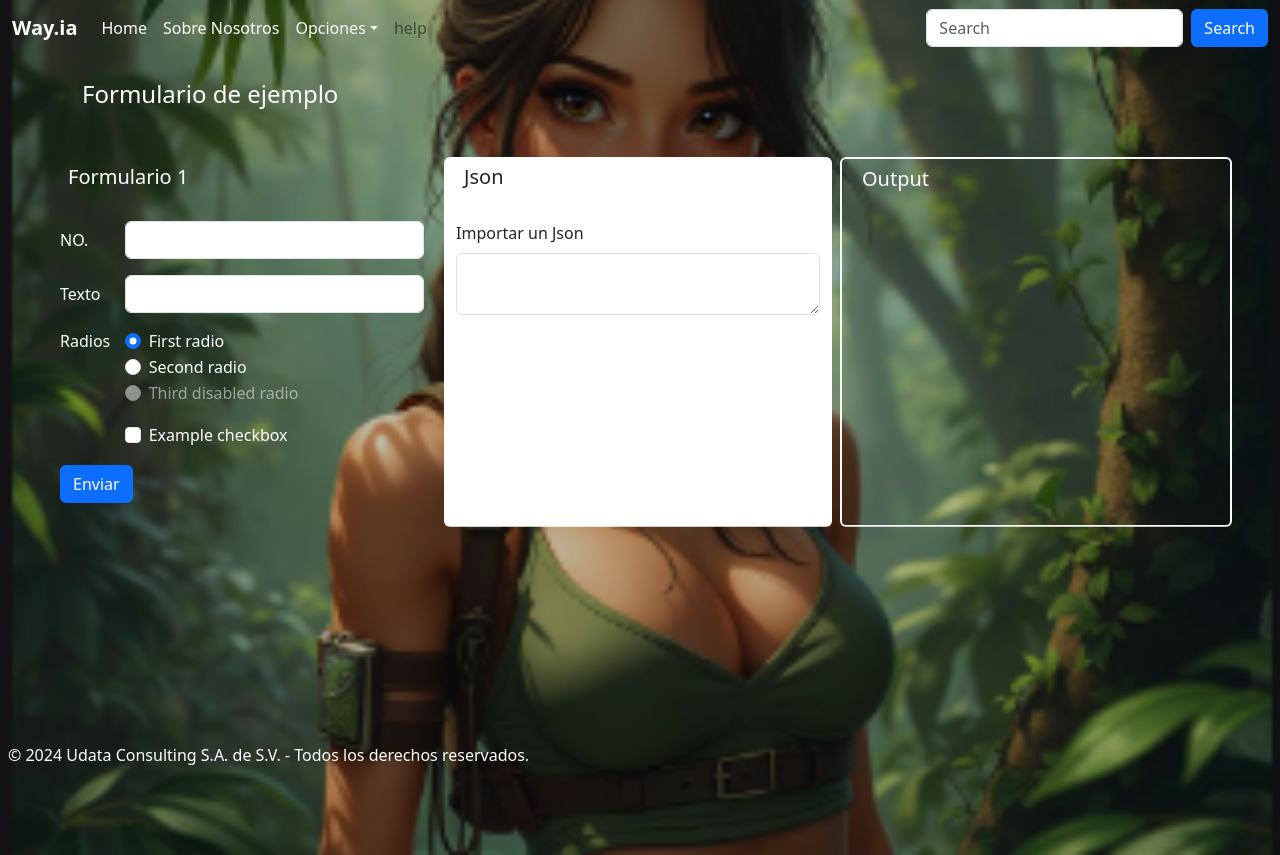
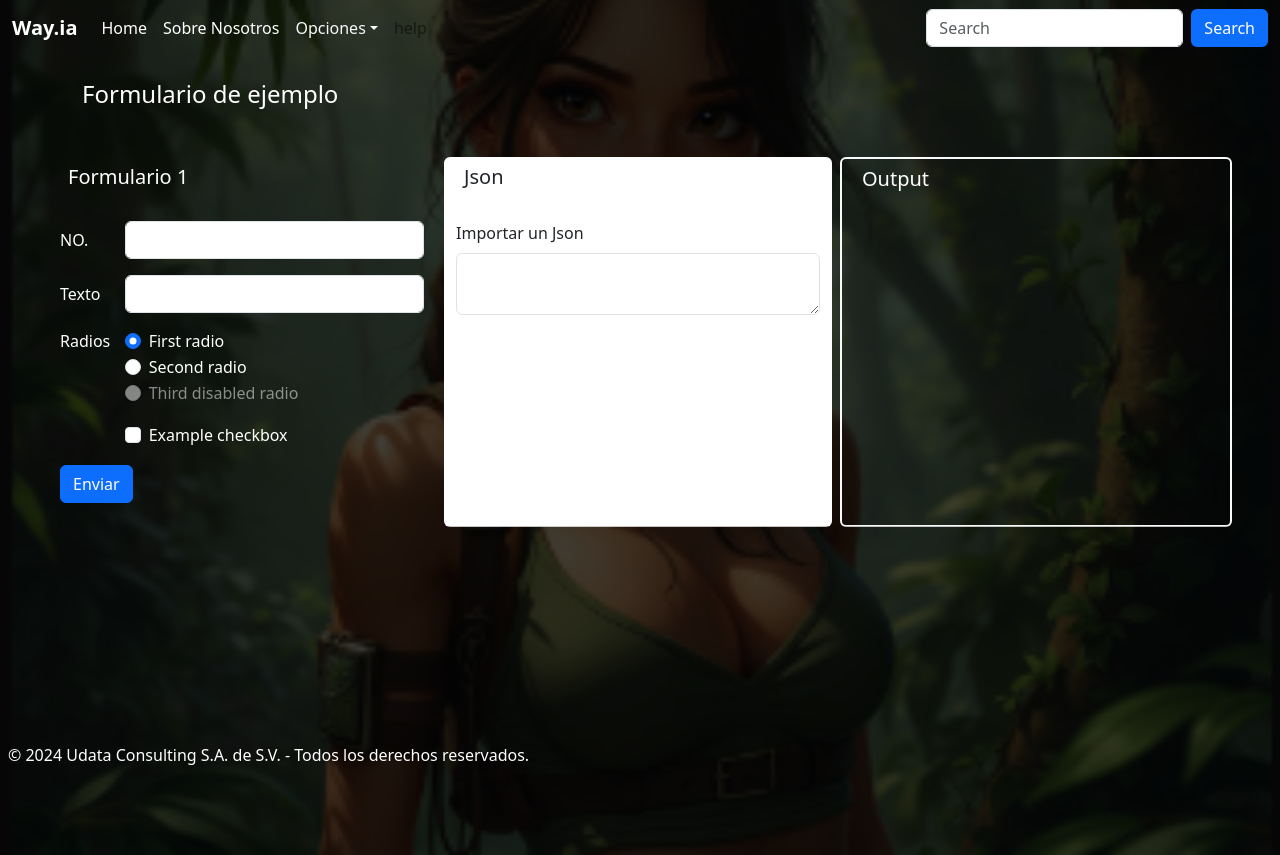
Before and after one commit to Chris3riel/ImageGeneratorReact, a React (Vite) app: page /menu in a window 1280 px wide. Built offline with nearby package versions, Linux system fonts and the light colour scheme.

Commit message:
Actualizacion en Ux/Ui

```diff
--- a/src/components/Dashboard.tsx
+++ b/src/components/Dashboard.tsx
@@ -84,7 +84,7 @@ function Dashboard() {
 
                 <img className="position-absolute top-0 w-100 h-100 object-fit-cover img-fluid circle-in-bottom-right-animation" src="../../img/Screenshot from 2024-08-22 11-28-56.png" alt="" />
 
-                <div className="position-absolute top-0 w-100 h-100 bg-black opacity-25"></div>
+                <div className="position-absolute top-0 w-100 h-100 bg-black opacity-75"></div>
             </section>
         </>
     );
```
